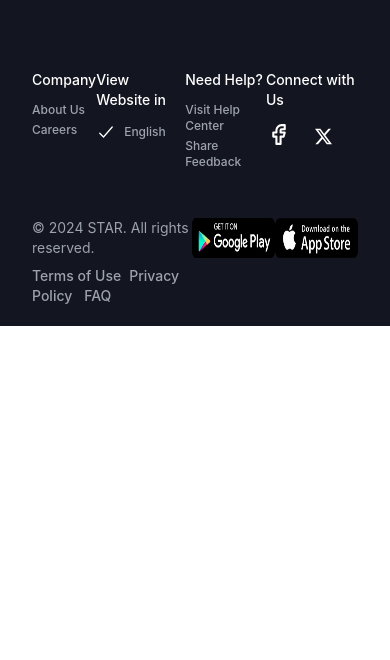
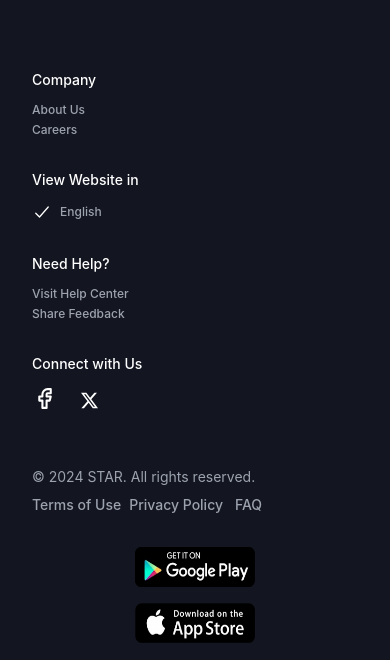
Before and after one commit to AshwiniParaye1/DisneyPlus, a React (Vite) app: page / in a window 390 px wide. Shown: the part 767-1427 px from the top of the page. Before the commit the page ends 1093 px from the top, so only its background shows below. Built offline with nearby package versions, Linux system fonts and the light colour scheme; no server answers.

Commit message:
added responsiveness to footer

```diff
--- a/src/components/Footer.jsx
+++ b/src/components/Footer.jsx
@@ -8,11 +8,8 @@ import AppStoreImg from "../assets/images/footerImages/appstore.webp";
 function Footer() {
   return (
     <div className="text-white p-5 px-8 md:px-16 mt-[96px]">
-      <div
-        className="flex
-        justify-between mb-12"
-      >
-        <div>
+      <div className="flex flex-col md:flex-row justify-between mb-6 md:mb-12">
+        <div className="mb-8 md:mb-0">
           <h4 className="text-sm font-medium mb-3">Company</h4>
           <ul className="space-y-1 text-xs">
             <li>
@@ -37,7 +34,7 @@ function Footer() {
             </li>
           </ul>
         </div>
-        <div>
+        <div className="mb-8 md:mb-0">
           <h4 className="text-sm font-medium mb-3">View Website in</h4>
           <ul className="space-y-1 text-xs">
             <li className="flex items-center">
@@ -53,7 +50,7 @@ function Footer() {
             </li>
           </ul>
         </div>
-        <div>
+        <div className="mb-8 md:mb-0">
           <h4 className="text-sm font-medium mb-3">Need Help?</h4>
           <ul className="space-y-1 text-xs">
             <li>
@@ -78,7 +75,7 @@ function Footer() {
             </li>
           </ul>
         </div>
-        <div>
+        <div className="mb-8 md:mb-0">
           <h4 className="text-sm font-medium mb-3">Connect with Us</h4>
           <ul className="space-y-1 text-xs flex">
             <li className="mr-6 flex items-center">
@@ -105,8 +102,8 @@ function Footer() {
           </ul>
         </div>
       </div>
-      <div className="footerBottom flex justify-between">
-        <div className=" text-sm text-gray-400">
+      <div className="footerBottom flex flex-col md:flex-row justify-between">
+        <div className=" text-sm text-gray-400 mb-8 md:mb-0">
           <p className="mb-2">&copy; 2024 STAR. All rights reserved.</p>
           <p>
             <a
@@ -135,12 +132,12 @@ function Footer() {
             </a>
           </p>
         </div>
-        <div className="FooterImages flex flex-row">
+        <div className="FooterImages flex flex-col md:flex-row items-center">
           <a
             href="https://play.google.com/store/apps/details?id=in.startv.hotstar"
             target="_blank"
             rel="noopener noreferrer"
-            className="text-gray-400 hover:text-gray-400"
+            className="text-gray-400 hover:text-gray-400 mb-4 md:mb-0"
           >
             <img
               src={GooglePlayImg}
```
